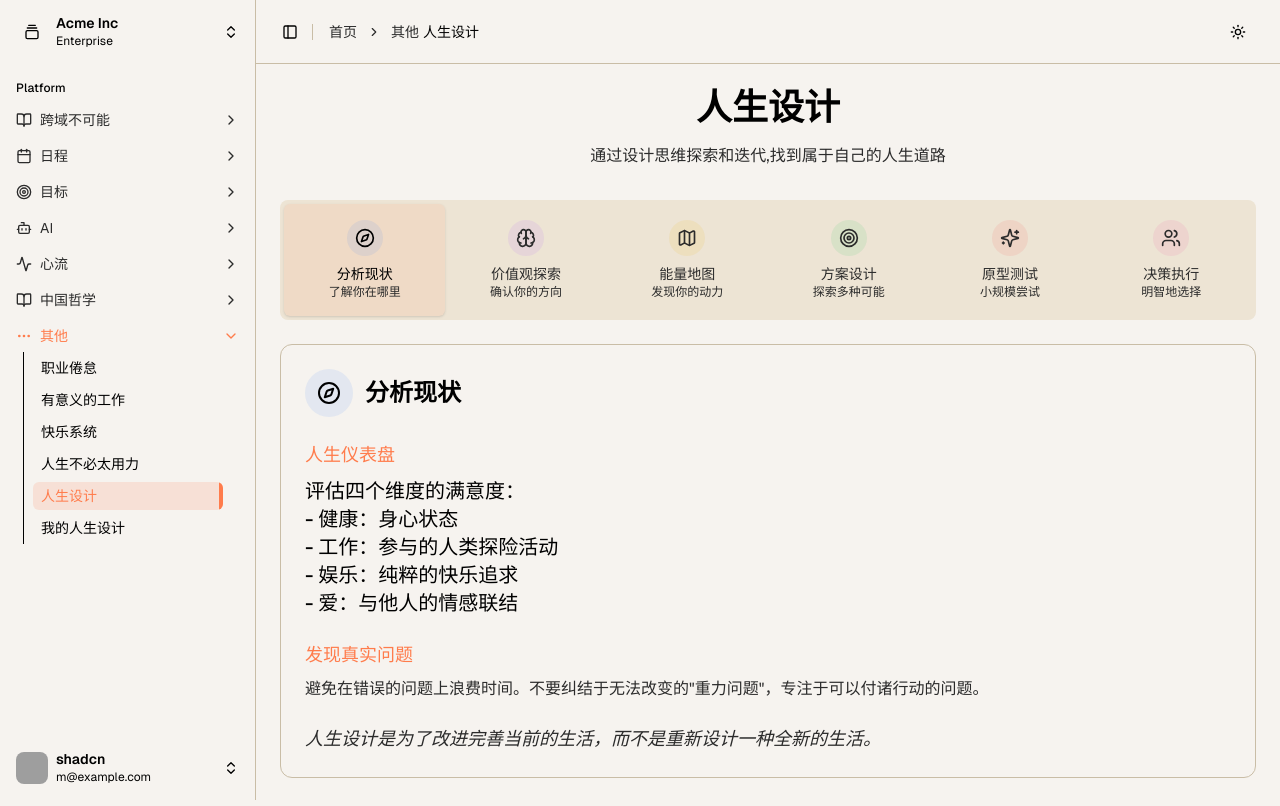
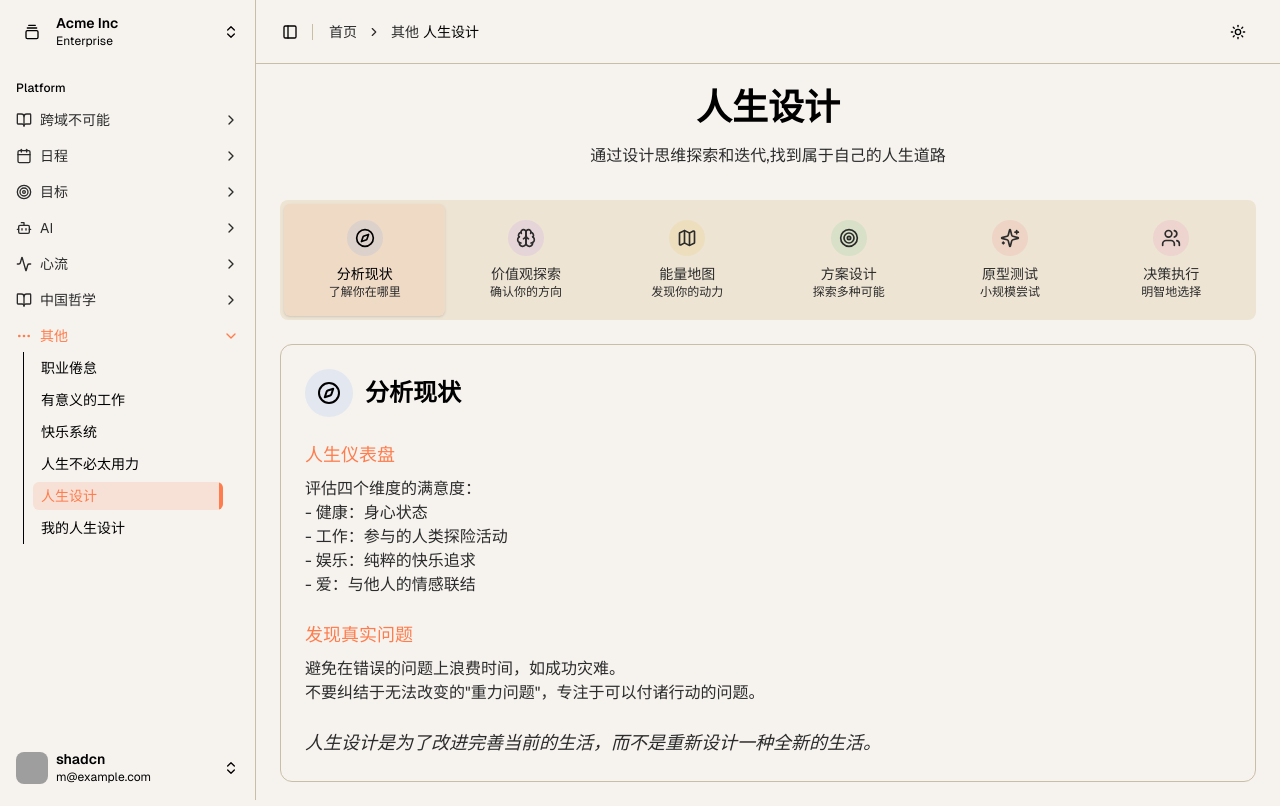
Before and after one commit to yellowpoint/book-impossible, a Next.js app: page /life-design in a window 1280 px wide. Built offline with nearby package versions, Linux system fonts and the light colour scheme; grey boxes are pictures that could not be loaded.

Commit message:
修改人生设计

```diff
--- a/src/app/life-design/page.jsx
+++ b/src/app/life-design/page.jsx
@@ -26,11 +26,11 @@ const journeyMap = {
         {
           subtitle: "人生仪表盘",
           text: "评估四个维度的满意度：\n- 健康：身心状态\n- 工作：参与的人类探险活动\n- 娱乐：纯粹的快乐追求\n- 爱：与他人的情感联结",
-          highlight: true
         },
         {
           subtitle: "发现真实问题",
-          text: `避免在错误的问题上浪费时间。不要纠结于无法改变的"重力问题"，专注于可以付诸行动的问题。`
+          text: `避免在错误的问题上浪费时间，如成功灾难。
+          不要纠结于无法改变的"重力问题"，专注于可以付诸行动的问题。`
         },
         {
           text: "人生设计是为了改进完善当前的生活，而不是重新设计一种全新的生活。",
@@ -47,7 +47,6 @@ const journeyMap = {
         {
           subtitle: "工作观",
           text: "思考以下问题：\n- 工作对你意味着什么？\n- 为什么要工作？\n- 什么是好工作？\n- 工作与个人成长的关系？",
-          highlight: true
         },
         {
           subtitle: "人生观",
@@ -68,7 +67,6 @@ const journeyMap = {
         {
           subtitle: "思维地图",
           text: "通过词汇联想扩展可能性：\n- 列出感兴趣的关键词\n- 进行3-5分钟快速联想\n- 寻找词汇间的意外连接",
-          highlight: true
         },
         {
           subtitle: "能量追踪",
@@ -89,7 +87,6 @@ const journeyMap = {
         {
           subtitle: "三个版本的五年计划",
           text: "设计三个真正不同的人生方案：\n1. 当前路径 - 你已经在做的事\n2. 备选方案 - 如果无法继续当前工作\n3. 狂想方案 - 不考虑金钱和形象的理想生活",
-          highlight: true
         },
         {
           text: "这不是同一个主题的三个版本，而是真正不同的生活选择。每个都应该是可能实现的计划A。"
@@ -109,7 +106,6 @@ const journeyMap = {
         {
           subtitle: "人生采访",
           text: "与已经在理想道路上的人交流：\n- 了解他们的日常生活\n- 倾听职业发展历程\n- 获取实用建议",
-          highlight: true
         },
         {
           subtitle: "实地体验",
@@ -130,7 +126,6 @@ const journeyMap = {
         {
           subtitle: "四步决策法",
           text: "1. 收集和创建选项\n2. 缩小列表范围\n3. 深入体验每个选择\n4. 放手继续前进",
-          highlight: true
         },
         {
           subtitle: "体验式决策",
```
